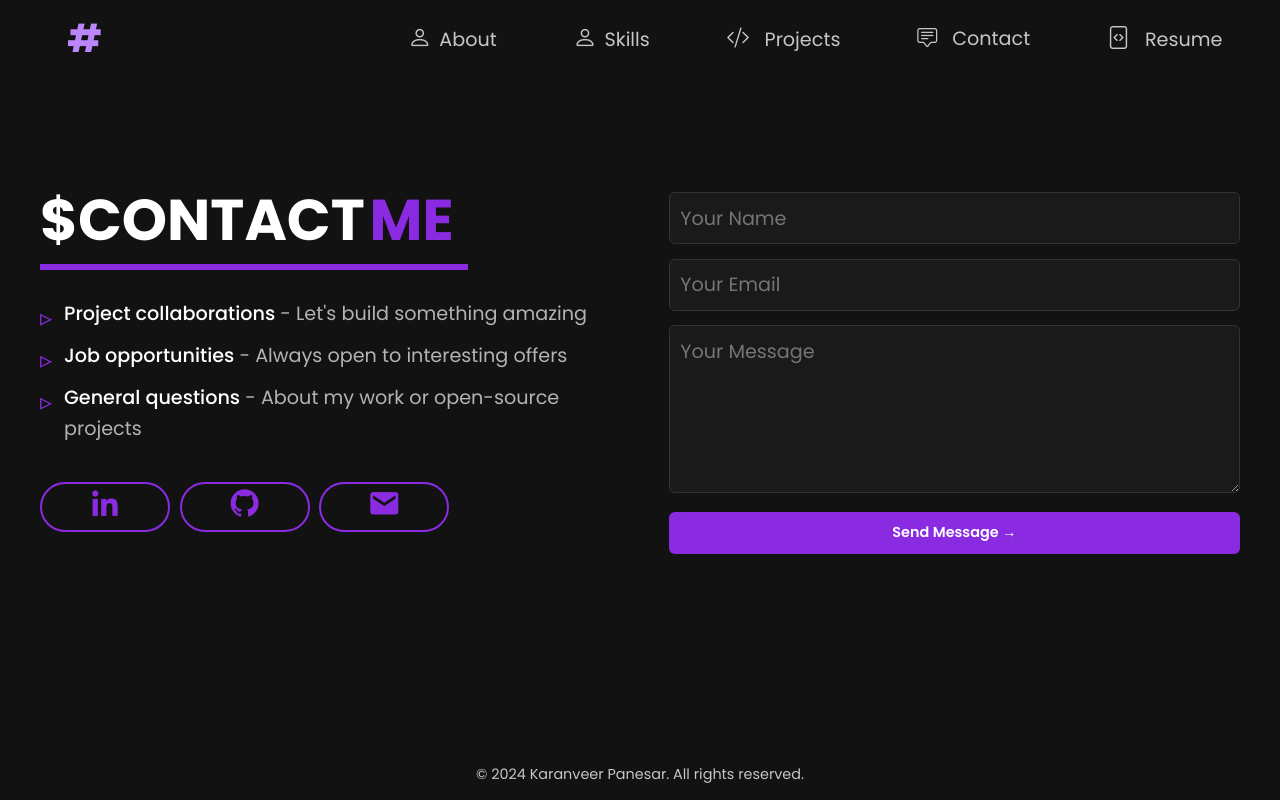
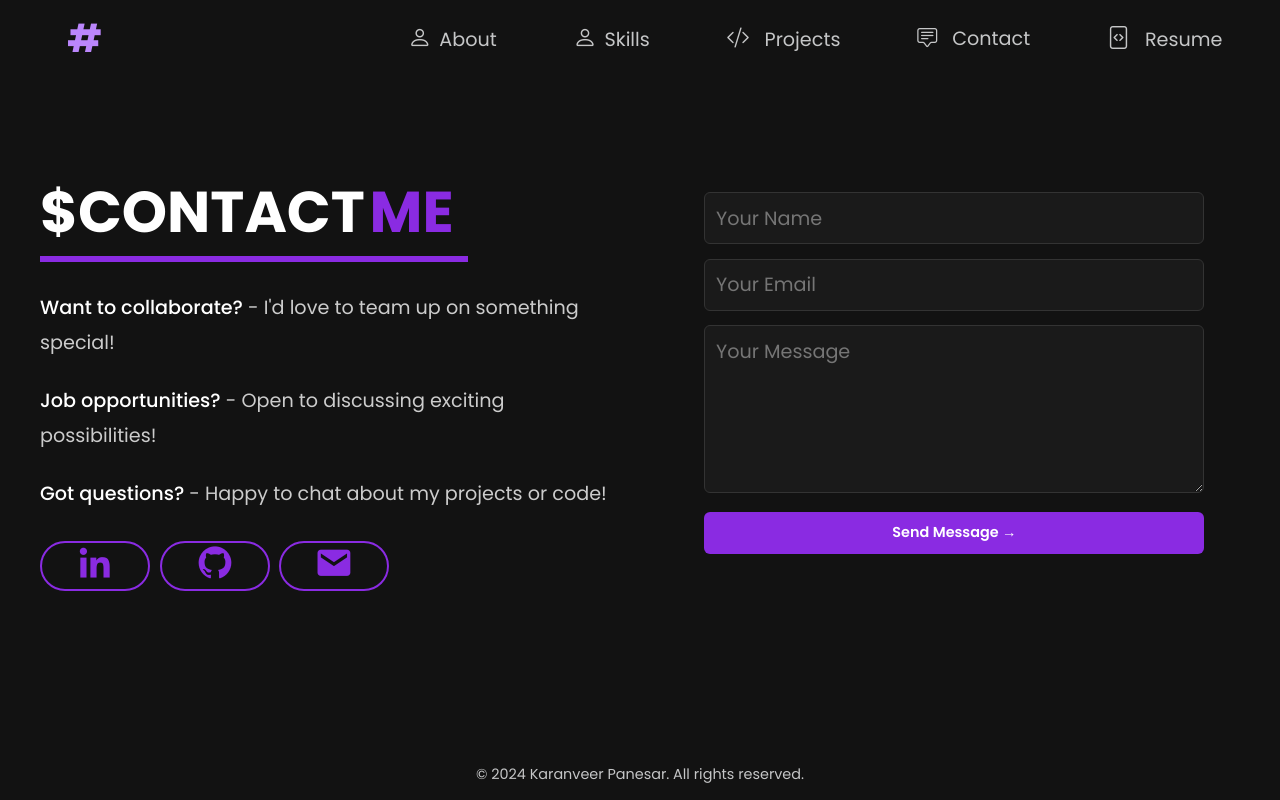
Before and after one commit to kpanesar88/portfolio, a Next.js app: page /contact in a window 1280 px wide. Built offline with nearby package versions, Linux system fonts and the light colour scheme; a web font is replaced by a local one.

Commit message:
final contact page

```diff
--- a/app/page-components/contactpage-components/contact/contact.css
+++ b/app/page-components/contactpage-components/contact/contact.css
@@ -1,6 +1,5 @@
 @import '../../../static.css';
 
-/* Main Section Styles */
 .contact-section {
   min-height: 93vh;
   display: flex;
@@ -9,6 +8,7 @@
   background-color: var(--black);
   color: var(--light-gray);
   scroll-margin-top: 80px;
+  animation: fadeInUp 1s ease-out;
 }
 
 .contact-container {
@@ -21,25 +21,36 @@
   display: grid;
   grid-template-columns: 1fr;
   gap: 4rem;
+  width: 100%;
 }
 
-  @media (min-width: 768px) {
-    .contact-content {
-      grid-template-columns: 1fr 1fr;
-      gap: 6rem;
-    }
+.contact-columns {
+  display: flex;
+  flex-direction: column;
+  animation: fadeInUp 1s ease-out 0.2s both;
 }
 
-  /* Left Side Content */
-  .contact-left {
+.contact-left,
+.contact-right {
+  flex: 1;
   display: flex;
   flex-direction: column;
 }
 
+.contact-left {
+  align-items: center;
+  text-align: center;
+  padding-top: 2rem;
+  animation: slideLeft 1s ease-out both;
+}
+
 .title-wrapper {
   margin-bottom: 3rem;
+  width: 100%;
 }
+
 .section-title {
+  padding-top: 1rem;
   font-size: clamp(4rem, 10vw, 6rem);
   font-weight: 700;
   line-height: 1;
@@ -47,6 +58,8 @@
   margin-bottom: 1.5rem;
   display: flex;
   gap: 0.5rem;
+  justify-content: center;
+  animation: fadeIn 1s ease-out 0.4s both;
 }
 
 .contact-title-part {
@@ -61,83 +74,132 @@
   height: 6px;
   width: 75%;
   background: #8a2be2;
-    margin-top: 1.5rem;
+  margin: 1.5rem auto 0;
+  animation: growLine 0.8s ease-out 0.6s both;
 }
 
-  /* Bullet Points List */
 .contact-bullets {
   list-style-type: none;
   padding: 0;
   margin: 0 0 0.5rem 0;
+  text-align: center;
 }
 
 .contact-bullets li {
   position: relative;
-    padding-left: 2.5rem;
-    margin-bottom: 1.2rem;
+  margin-bottom: 2.5rem;
   font-size: 2rem;
-    line-height: 1.6;
+  line-height: 1.8;
   color: #b3b3b3;
+  list-style: none;
+  padding-left: 0 !important;
+  opacity: 0;
+  transform: translateY(20px);
+  animation: fadeInUp 0.6s ease forwards;
 }
+
+.contact-bullets li:nth-child(1) { animation-delay: 0.2s; }
+.contact-bullets li:nth-child(2) { animation-delay: 0.4s; }
+.contact-bullets li:nth-child(3) { animation-delay: 0.6s; }
 
 .contact-bullets li span {
   color: #ffffff;
   font-weight: 500;
 }
 
-  .contact-bullets li::before {
-    content: "▹";
-    position: absolute;
-    left: 0;
+.contact-bullets li span.highlighted {
+  color: #8a2be2 !important;
+}
+
+.contact-bullets li .desktop-only {
+  color: #cccccc !important;
+  font-weight: normal;
+}
+
+.contact-bullets li a {
   color: #8a2be2;
-    font-size: 2.5rem;
+  text-decoration: underline;
+  margin-left: 0.4rem;
+}
+
+.contact-bullets li a:hover {
+  color: #a95eff;
+  text-decoration: underline;
+}
+
+.desktop-only {
+  display: none;
+}
+
+.social-buttons-container {
+  width: 100%;
+  display: flex;
+  justify-content: center;
+  padding-top: 2rem;
+  margin-top: 0.2rem;
+  animation: fadeInUp 1s ease-out 1s both;
 }
 
 .social-buttons {
-    display: flex;
+  display: inline-flex;
   gap: 1rem;
-    padding-left: 0rem;
-    padding-top: 2rem;
-    margin-top: 0.2rem;
+  overflow-x: auto;
+  overflow-y: hidden;
+  max-width: 100%;
+  scrollbar-width: none;
+  -ms-overflow-style: none;
+  white-space: nowrap;
+  padding: 0 1rem 1rem;
+  justify-content: center;
+}
+
+.social-buttons::-webkit-scrollbar {
+  display: none;
 }
 
 .social-button {
-    width: 130px;
+  min-width: 110px;
   height: 50px;
-    display: flex;
+  display: inline-flex;
   align-items: center;
   justify-content: center;
-    background-color: var(--black); /* White background by default */
+  background-color: var(--black);
   border-radius: 50px;
   transition: all 0.3s ease;
-    color: #8a2be2; /* Purple icon by default */
+  color: #8a2be2;
   text-decoration: none;
-    border: 2px solid #8a2be2; /* Purple border */
+  border: 2px solid #8a2be2;
+  flex-shrink: 0;
+  padding: 0 1.5rem;
+  animation: scaleIn 0.5s ease forwards;
 }
 
 .social-button:hover {
-    background-color: #8a2be2; /* Purple background on hover */
-    color: white; /* White icon on hover */
-    transform: translateY(-3px);
+  background-color: #8a2be2;
+  color: white;
+  transform: scale(1.05);
   box-shadow: 0 4px 8px rgba(138, 43, 226, 0.3);
 }
 
 .social-icon {
-    font-size: 3.5rem; /* Adjusted from 3rem to fit better in the button */
+  font-size: 4.1rem;
 }
 
 .social-icon i {
-    color: inherit; /* Makes the icon inherit the parent color */
+  color: inherit;
 }
 
-  /* Right Side Form */
 .contact-right {
   display: flex;
   flex-direction: column;
+  align-items: center;
+  justify-content: center;
+  animation: slideRight 1s ease-out 0.3s both;
 }
 
 .contact-form {
   width: 100%;
+  max-width: 500px;
   display: flex;
   flex-direction: column;
   gap: 1.5rem;
@@ -145,6 +207,7 @@
 
 .form-group {
   position: relative;
+  animation: fadeInUp 0.8s ease-out forwards;
 }
 
 .form-group input,
@@ -172,7 +235,6 @@
   min-height: 160px;
 }
 
-  /* Submit Button */
 .submit-btn {
   background-color: #8a2be2;
   color: white;
@@ -188,6 +250,7 @@
   align-items: center;
   justify-content: center;
   gap: 0.5rem;
+  animation: fadeInUp 0.8s ease 0.4s both;
 }
 
 .submit-btn:hover {
@@ -204,8 +267,6 @@
   box-shadow: none;
 }
 
-
-  /* Status Messages */
 .status-message {
   text-align: center;
   padding: 0.9rem;
@@ -224,39 +285,120 @@
   color: #e57373;
 }
 
-  /* Animations */
 @keyframes fadeIn {
+  from { opacity: 0; }
+  to { opacity: 1; }
+}
+
+@keyframes fadeInUp {
   from { opacity: 0; transform: translateY(20px); }
   to { opacity: 1; transform: translateY(0); }
 }
 
-  .contact-left {
-    animation: fadeIn 0.8s ease-out forwards;
+@keyframes slideLeft {
+  from { opacity: 0; transform: translateX(-30px); }
+  to { opacity: 1; transform: translateX(0); }
 }
 
-  .contact-right {
-    animation: fadeIn 0.8s ease-out 0.2s forwards;
-    opacity: 0;
+@keyframes slideRight {
+  from { opacity: 0; transform: translateX(30px); }
+  to { opacity: 1; transform: translateX(0); }
 }
 
-@media (max-width: 480px) {
+@keyframes growLine {
+  from { width: 0; }
+  to { width: 75%; }
+}
 
+@keyframes scaleIn {
+  from { transform: scale(0.8); opacity: 0; }
+  to { transform: scale(1); opacity: 1; }
+}
+
+@media (max-width: 360px) {
+  .contact-section {
+    padding: 4rem 1.5rem;
+  }
+
+  .social-button {
+    min-width: 95px;
+    padding: 0 1rem;
+    height: 45px;
+  }
+
+  .social-icon {
+    font-size: 3.5rem;
+  }
+}
+
+@media (min-width: 361px) and (max-width: 480px) {
+  .social-button {
+    min-width: 100px;
+  }
 }
 
 @media (min-width: 481px) and (max-width: 767px) {
+  .contact-content {
+    gap: 5rem;
   }
 
-@media (min-width: 768px) and (max-width: 1024px) {
+  .social-buttons {
+    justify-content: center;
   }
 
-@media (min-width: 1025px) and (max-width: 1279px) {
+  .social-button {
+    min-width: 120px;
+  }
 }
 
-@media (min-width: 1280px) and (max-width: 1440px) {
+@media (min-width: 768px) {
+  .contact-content {
+    grid-template-columns: 1fr 1fr;
+    gap: 6rem;
+    align-items: stretch;
   }
 
-@media (min-width: 1441px) and (max-width: 1920px) {
+  .contact-columns {
+    flex-direction: row;
+    min-height: 100%;
   }
 
-@media (min-width: 1921px) {
+  .contact-left,
+  .contact-right {
+    height: 100%;
   }
+
+  .contact-left {
+    align-items: flex-start;
+    text-align: left;
+  }
+
+  .section-title {
+    justify-content: flex-start;
+  }
+
+  .title-line {
+    margin: 1.5rem 0 0;
+  }
+
+  .contact-bullets {
+    text-align: left;
+  }
+
+  .desktop-only {
+    display: inline;
+  }
+
+  .social-buttons-container {
+    justify-content: flex-start;
+    padding-left: 0;
+  }
+
+  .social-buttons {
+    display: flex;
+    flex-wrap: wrap;
+    overflow-x: visible;
+    white-space: normal;
+    padding: 0;
+  }
+}
--- a/app/page-components/contactpage-components/contact/contact.tsx
+++ b/app/page-components/contactpage-components/contact/contact.tsx
@@ -48,11 +48,22 @@ const Contact = () => {
               <div className="title-line"></div>
             </div>
 
-            <ul className="contact-bullets">
-              <li><span>Project collaborations</span> - Let's build something amazing</li>
-              <li><span>Job opportunities</span> - Always open to interesting offers</li>
-              <li><span>General questions</span> - About my work or open-source projects</li>
-            </ul>
+  <ul className="contact-bullets">
+  <li>
+    <span>Want to collaborate?</span>
+    <span className="desktop-only"> - I'd love to team up on something special! </span>
+  </li>
+  <li>
+    <span>Job opportunities?</span>
+    <span className="desktop-only"> - Open to discussing exciting possibilities! </span>
+  </li>
+  <li>
+    <span>Got questions?</span>
+    <span className="desktop-only"> - Happy to chat about my projects or code! </span>
+  </li>
+</ul>
+
+
 
             <div className="social-buttons">
               <a href="https://www.linkedin.com/in/kpanesar88/" target="_blank" rel="noopener noreferrer" className="social-button" aria-label="LinkedIn">
@@ -67,7 +78,6 @@ const Contact = () => {
             </div>
           </div>
 
-          {/* Right Side - Form (Hidden on Mobile) */}
           <div className="contact-right">
             <form ref={formRef} onSubmit={handleSubmit} className="contact-form">
               <div className="form-group">
```
Lines whose indentation alone changed are shown as unchanged.
